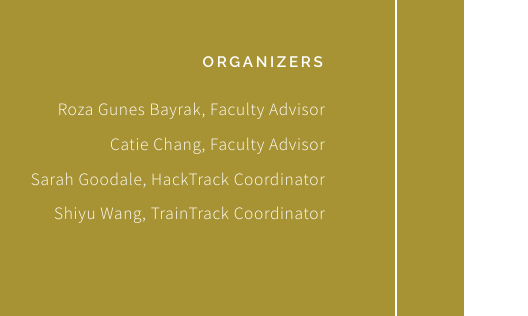
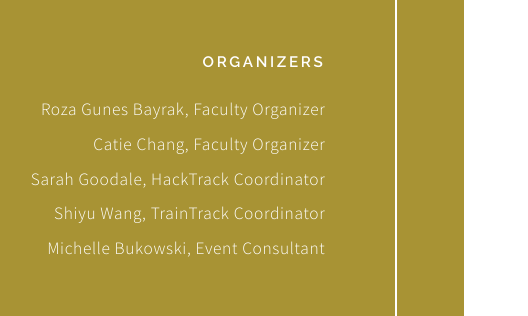
Before and after one commit to brainhack-vandy/brainhack-vandy-rxiv.github.io, a plain HTML site: page index.html in a window 1280 px wide. Shown: the part 5804-6120 px from the top of the page, 176-704 px from the left. Drawn offline with Linux system fonts and the light colour scheme.

Commit message:
added team member

```diff
--- a/index.html
+++ b/index.html
@@ -207,10 +207,11 @@
                     <li>
                         <h3>Organizers</h3>
                         <ul>
-                            <li>Roza Gunes Bayrak, Faculty Advisor</li>
-                            <li>Catie Chang, Faculty Advisor</li>
+                            <li>Roza Gunes Bayrak, Faculty Organizer</li>
+                            <li>Catie Chang, Faculty Organizer</li>
                             <li>Sarah Goodale, HackTrack Coordinator</li>
                             <li>Shiyu Wang, TrainTrack Coordinator</li>
+                            <li>Michelle Bukowski, Event Consultant</li>
                         </ul>
                     </li>
                 </ul>
```
